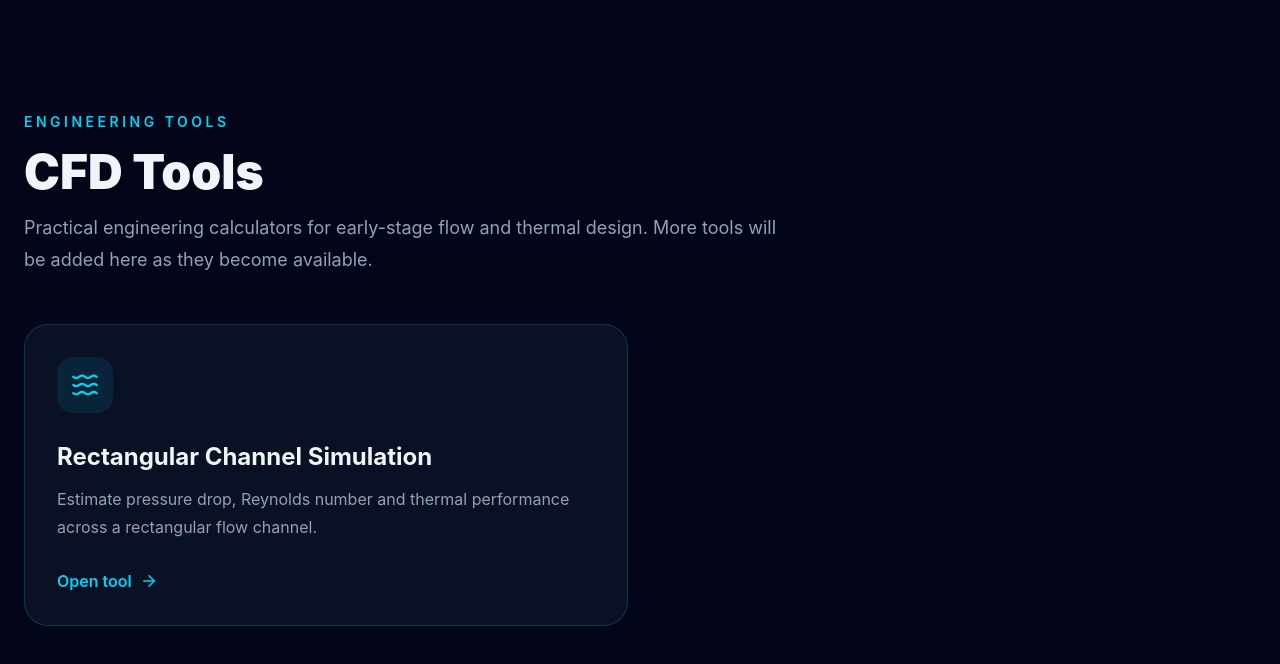
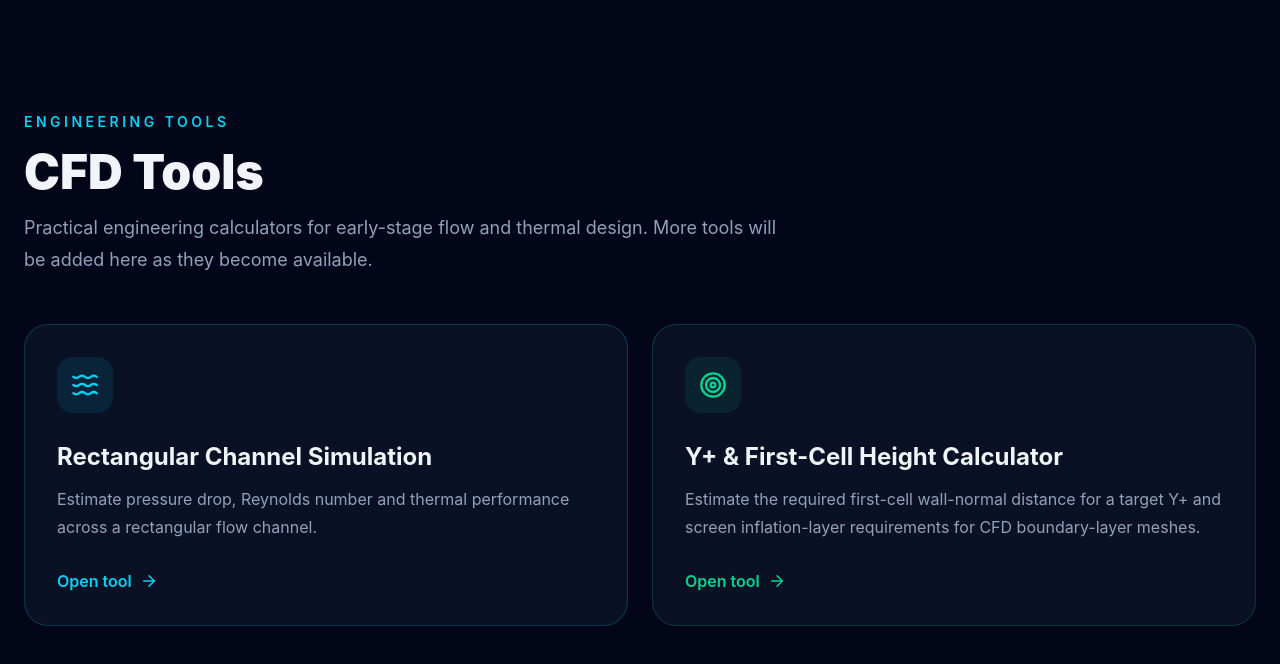
Before and after one commit to shivanand85/funda-global-solutions, a React (Vite) app: page /cfd-tools in a window 1280 px wide. Shown: the top 664 px of the page. Built offline with nearby package versions, Linux system fonts and the light colour scheme.

Commit message:
Refactor CfdTools component for improved readability

```diff
--- a/src/pages/CfdTools.jsx
+++ b/src/pages/CfdTools.jsx
@@ -1,6 +1,91 @@
 import { Link } from "react-router-dom";
-import { ArrowRight, Waves } from "lucide-react";
+import {
+  ArrowRight,
+  Waves,
+  Target,
+} from "lucide-react";
 
 export default function CfdTools() {
-  return <main className="min-h-screen bg-slate-950 pt-28 pb-16 text-slate-100"><div className="mx-auto max-w-7xl px-6"><div className="max-w-3xl"><p className="text-sm font-semibold uppercase tracking-[.25em] text-cyan-400">Engineering tools</p><h1 className="mt-4 text-4xl font-black sm:text-5xl">CFD Tools</h1><p className="mt-4 text-lg leading-8 text-slate-400">Practical engineering calculators for early-stage flow and thermal design. More tools will be added here as they become available.</p></div><section className="mt-12 grid gap-6 md:grid-cols-2"><Link to="/cfd-calculator" className="group rounded-3xl border border-cyan-400/20 bg-slate-900/70 p-8 transition hover:-translate-y-1 hover:border-cyan-400/60"><div className="flex h-14 w-14 items-center justify-center rounded-2xl bg-cyan-400/10 text-cyan-400"><Waves size={28}/></div><h2 className="mt-7 text-2xl font-bold">Rectangular Channel Simulation</h2><p className="mt-3 leading-7 text-slate-400">Estimate pressure drop, Reynolds number and thermal performance across a rectangular flow channel.</p><span className="mt-7 inline-flex items-center gap-2 font-semibold text-cyan-400">Open tool <ArrowRight size={18}/></span></Link></section></div></main>;
+  return (
+    <main className="min-h-screen bg-slate-950 pt-28 pb-16 text-slate-100">
+      <div className="mx-auto max-w-7xl px-6">
+
+        {/* Header */}
+        <div className="max-w-3xl">
+          <p className="text-sm font-semibold uppercase tracking-[.25em] text-cyan-400">
+            Engineering tools
+          </p>
+
+          <h1 className="mt-4 text-4xl font-black sm:text-5xl">
+            CFD Tools
+          </h1>
+
+          <p className="mt-4 text-lg leading-8 text-slate-400">
+            Practical engineering calculators for early-stage flow and thermal
+            design. More tools will be added here as they become available.
+          </p>
+        </div>
+
+        {/* Tools */}
+        <section className="mt-12 grid gap-6 md:grid-cols-2">
+
+          {/* CFD Calculator */}
+          <Link
+            to="/cfd-calculator"
+            className="group rounded-3xl border border-cyan-400/20 bg-slate-900/70 p-8 transition hover:-translate-y-1 hover:border-cyan-400/60"
+          >
+            <div className="flex h-14 w-14 items-center justify-center rounded-2xl bg-cyan-400/10 text-cyan-400">
+              <Waves size={28} />
+            </div>
+
+            <h2 className="mt-7 text-2xl font-bold">
+              Rectangular Channel Simulation
+            </h2>
+
+            <p className="mt-3 leading-7 text-slate-400">
+              Estimate pressure drop, Reynolds number and thermal performance
+              across a rectangular flow channel.
+            </p>
+
+            <span className="mt-7 inline-flex items-center gap-2 font-semibold text-cyan-400">
+              Open tool
+              <ArrowRight
+                size={18}
+                className="transition-transform group-hover:translate-x-1"
+              />
+            </span>
+          </Link>
+
+          {/* Y+ Calculator */}
+          <Link
+            to="/yplus-calculator"
+            className="group rounded-3xl border border-emerald-400/20 bg-slate-900/70 p-8 transition hover:-translate-y-1 hover:border-emerald-400/60"
+          >
+            <div className="flex h-14 w-14 items-center justify-center rounded-2xl bg-emerald-400/10 text-emerald-400">
+              <Target size={28} />
+            </div>
+
+            <h2 className="mt-7 text-2xl font-bold">
+              Y+ & First-Cell Height Calculator
+            </h2>
+
+            <p className="mt-3 leading-7 text-slate-400">
+              Estimate the required first-cell wall-normal distance for a
+              target Y+ and screen inflation-layer requirements for CFD
+              boundary-layer meshes.
+            </p>
+
+            <span className="mt-7 inline-flex items-center gap-2 font-semibold text-emerald-400">
+              Open tool
+              <ArrowRight
+                size={18}
+                className="transition-transform group-hover:translate-x-1"
+              />
+            </span>
+          </Link>
+
+        </section>
+      </div>
+    </main>
+  );
 }
```
